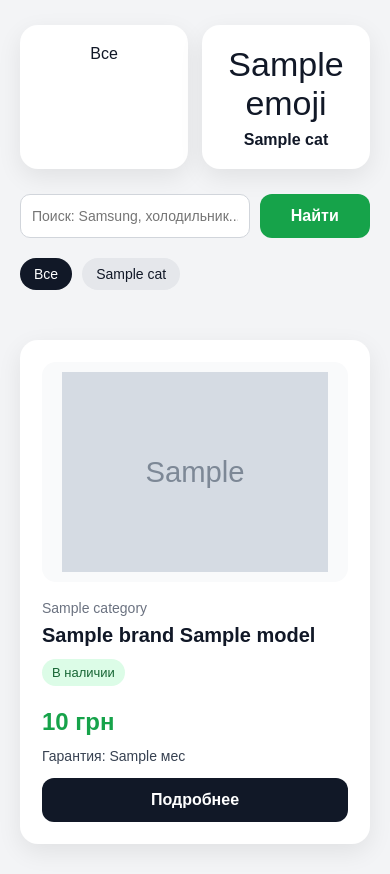
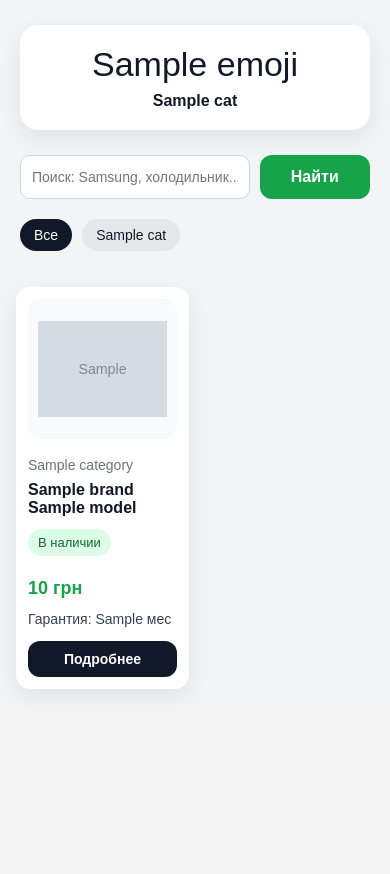
Before and after one commit to prostoArtemG/tech_bot, a FastAPI app: template templates/index.html in a window 390 px wide. Shown: the part 166-1040 px from the top of the page. After the commit the page ends 858 px from the top, so only its background shows below. Run offline with FastAPI, Linux system fonts and the light colour scheme; the template is opened without the code that fills it: most values are stand-ins (such as "Sample title", 1, 10 or a date in 2020); grey boxes marked "Sample" are stand-in pictures; parts of the project's set-up code (start-up, migrations or seed data) failed here and were passed over.

Commit message:
отступы в карточке товара

```diff
--- a/static/style.css
+++ b/static/style.css
@@ -176,6 +176,13 @@ button:hover {
     box-shadow: 0 8px 25px rgba(0,0,0,0.06);
 }
 
+/* Ensure no extra top margins so image and card align by top */
+.product-card,
+.product-info {
+    margin-top: 0;
+    align-self: start;
+}
+
 .back-link {
     display: inline-block;
     margin-bottom: 16px;
@@ -337,3 +344,40 @@ button:hover {
 .site-category-title {
     font-weight: bold;
 }
+
+/* Mobile catalog: 2 columns (<=768px), 1 column on very small screens */
+@media (max-width: 768px) {
+    .products {
+        grid-template-columns: repeat(2, minmax(0, 1fr));
+        gap: 12px;
+        padding: 16px;
+    }
+
+    .card {
+        padding: 12px;
+        border-radius: 14px;
+    }
+
+    .product-img, .no-photo {
+        height: 140px;
+    }
+
+    .card h2 {
+        font-size: 16px;
+    }
+
+    .price {
+        font-size: 18px;
+    }
+
+    .details-btn {
+        padding: 10px;
+        font-size: 14px;
+    }
+}
+
+@media (max-width: 380px) {
+    .products {
+        grid-template-columns: 1fr;
+    }
+}
--- a/templates/index.html
+++ b/templates/index.html
@@ -12,8 +12,6 @@
     </header>
 
     <section class="site-categories">
-        <a href="/" class="site-category-card {% if not current_category %}active{% endif %}">Все</a>
-
         {% for cat in site_categories %}
         {# map plural category names to the product.category values used for filtering #}
         {% if cat.name_ru == 'Холодильники' %}
--- a/templates/product.html
+++ b/templates/product.html
@@ -12,11 +12,11 @@
 </header>
 
 <main class="product-page">
+    <a href="/" class="back-link">← Назад в каталог</a>
+
     <div class="product-grid">
 
         <div class="product-image">
-            <a href="/" class="back-link">← Назад в каталог</a>
-
             {% if product.photo_url %}
             <img src="{{ product.photo_url }}" class="product-big-img" alt="{{ product.brand }} {{ product.model }}">
             {% else %}
```
